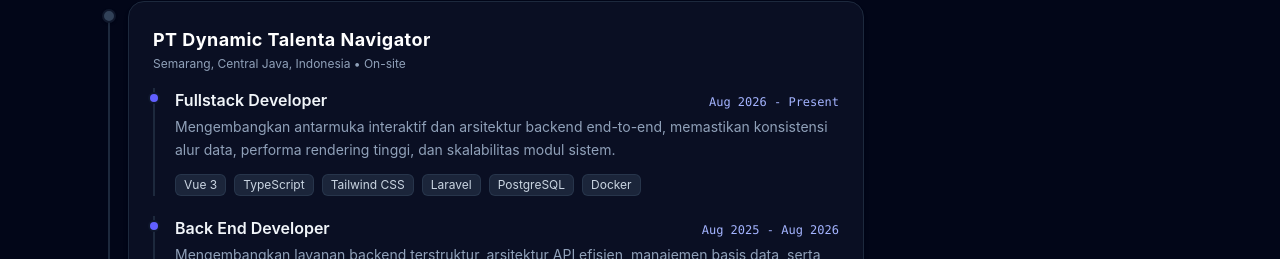
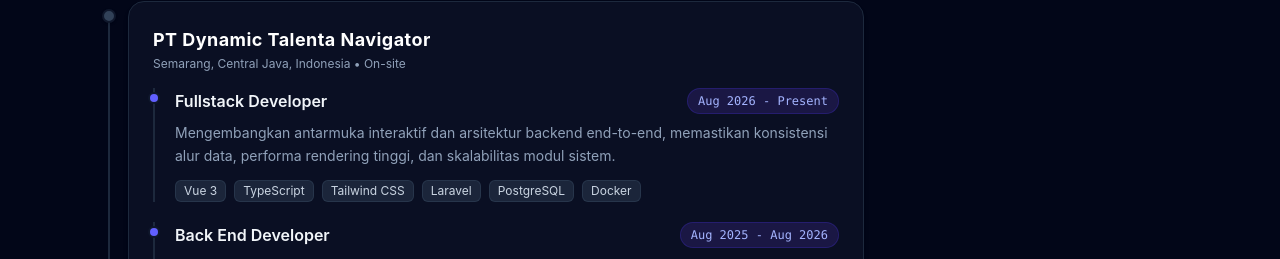
Before and after one commit to Alhaiza/project-personal-website, a Vue app: page / in a window 1280 px wide. Shown: the part 693-952 px from the top of the page. Built offline with nearby package versions, Linux system fonts and the light colour scheme.

Commit message:
fix: align date range badge styling across all timeline positions

```diff
--- a/src/components/TimelineItem.vue
+++ b/src/components/TimelineItem.vue
@@ -71,11 +71,11 @@
             aria-hidden="true"
           ></div>
 
-          <div class="flex flex-col sm:flex-row sm:items-baseline sm:justify-between gap-1 mb-1">
+          <div class="flex flex-col sm:flex-row sm:items-center sm:justify-between gap-1 mb-2">
             <h4 class="text-base font-semibold text-slate-100">
               {{ pos.role }}
             </h4>
-            <span class="text-xs font-mono text-indigo-300">
+            <span class="text-xs font-mono font-medium px-2.5 py-1 rounded-full bg-indigo-950/80 text-indigo-300 border border-indigo-800/40 w-fit self-start sm:self-auto">
               {{ pos.period }}
             </span>
           </div>
```
